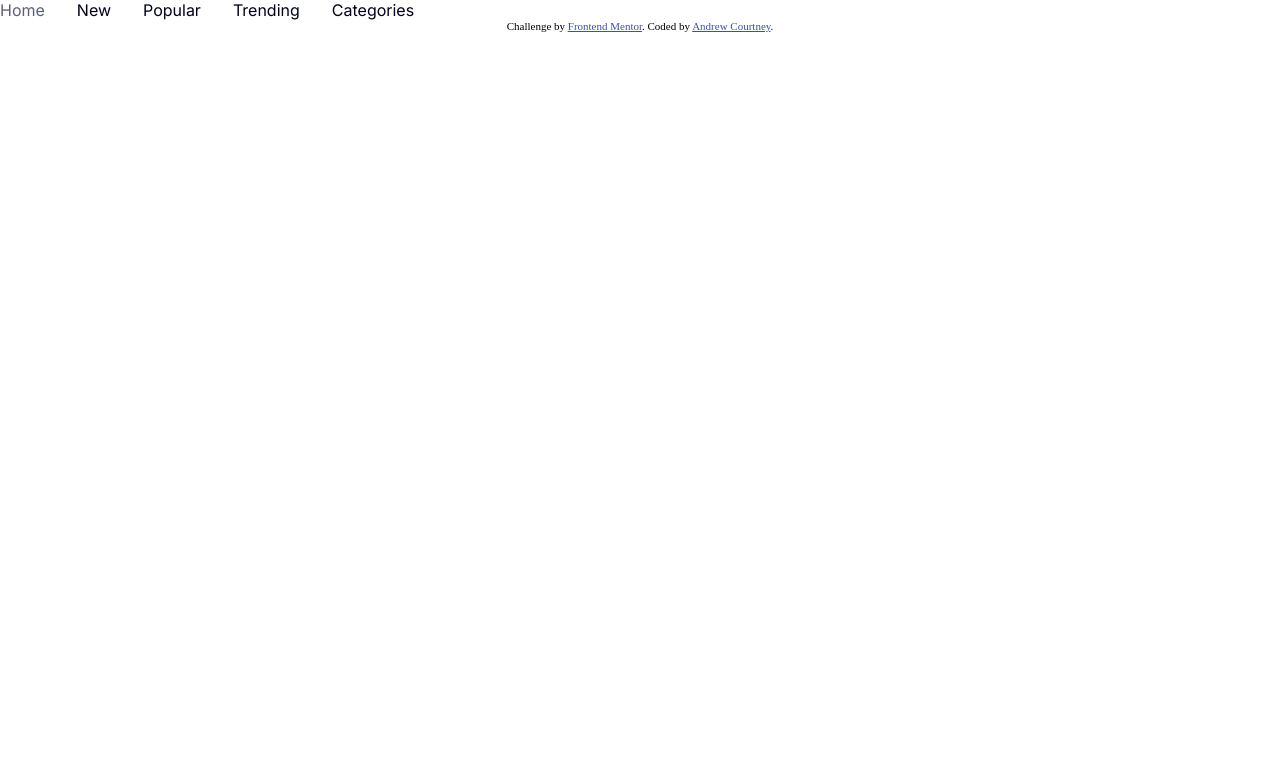
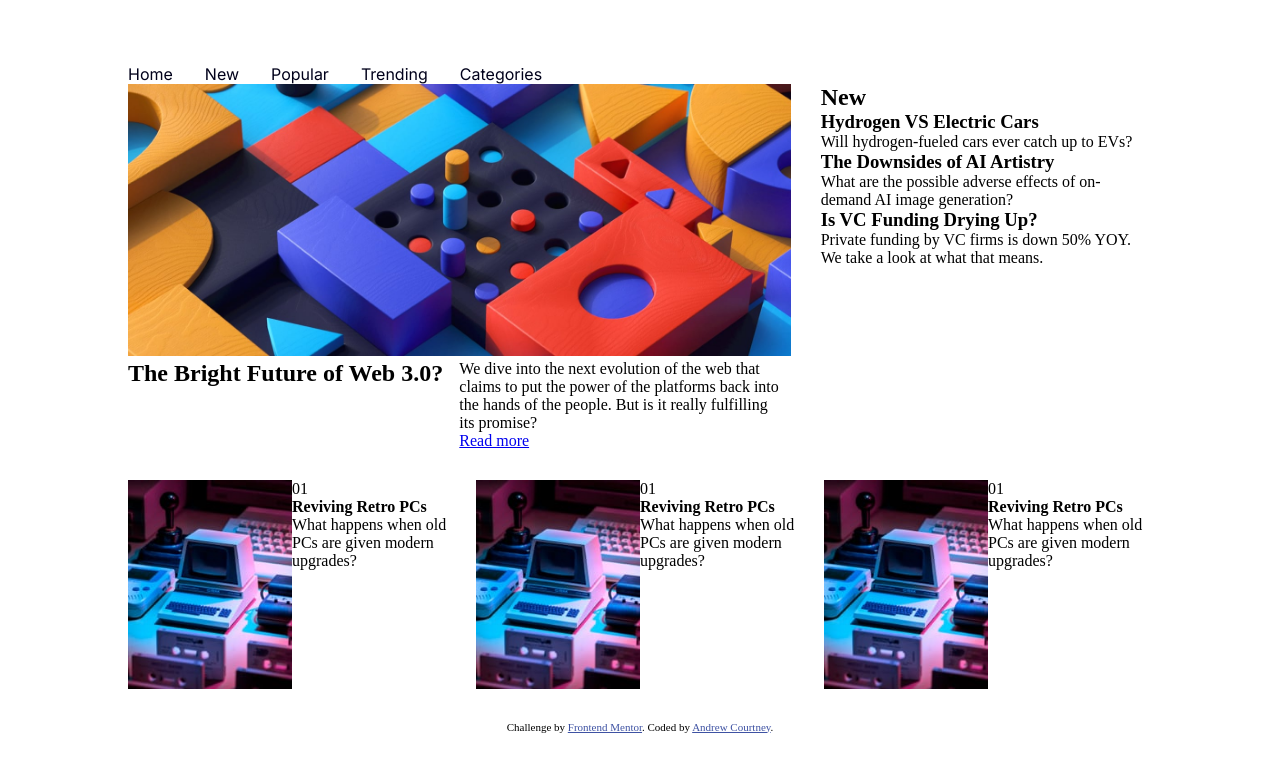
Before and after one commit to andrewcourtney/newshomepage, a plain HTML site: page index.html in a window 1280 px wide. Drawn offline with Linux system fonts and the light colour scheme.

Commit message:
build basic layout

```diff
--- a/css/newshomepage.scss
+++ b/css/newshomepage.scss
@@ -7,9 +7,20 @@ $darkBlue: hsl(240, 100%, 5%);
 
 
 
-body {}
+body {
+max-width: 80%;
+margin: 4rem auto 0 auto;
+}
 
-.visible{
+img{
+    max-width: 100%;
+}
+
+p{
+    max-width: 40ch;
+}
+
+.visible {
     visibility: visible !important;
 }
 
@@ -33,6 +44,37 @@ button.toggle {
     color: $darkGrey;
 }
 
+main {
+    display: grid;
+    grid-template-columns: 1fr 0.5fr;
+    grid-gap: 30px;
+    margin-bottom: 2rem;
+}
+
+/** START main headline **/
+.news-headline{
+    display: grid;
+    grid-template-columns: repeat(2, 1fr);
+}
+
+.news-headline__img{
+    grid-column: span 2;
+}
+/** END main headline **/
+
+/** START other stories **/
+.news-otherstories{
+    display: grid;
+    grid-template-columns: repeat(3, 1fr);
+    grid-column: span 2;
+    grid-gap: 20px;
+}
+
+.news-otherstories__card{
+    display: grid;
+    grid-template-columns: repeat(2, 1fr);
+}
+/** END other stories **/
 
 @media(max-width: 768px) {
 
--- a/index.html
+++ b/index.html
@@ -44,37 +44,77 @@
     </div>
     <!-- END Mobile-Only Navigation -->
   </header>
+  <main>
+    <article class="news-headline">
+      <div class="news-headline__img">
+        <picture>
+          <source srcset="images/image-web-3-desktop.jpg" media="(min-width: 768px)">
+          <source srcset="images/image-web-3-mobile.jpg" media="(max-width: 767px)">
+          <img src="images/image-web-3-desktop.jpg" alt="The Bright Future of Web 3.0?"
+            title="The Bright Future of Web 3.0?" />
+        </picture>
+      </div>
+      <h1>The Bright Future of Web 3.0?</h1>
+      <div>
+        <p>We dive into the next evolution of the web that claims to put the power of the platforms back into the hands
+          of
+          the people. But is it really fulfilling its promise?</p>
+        <a href="#" class="cta">Read more</a>
+      </div>
+    </article>
+    <section class="news-newstories">
+      <h2>New</h2>
+      <h3>Hydrogen VS Electric Cars</h3>
+      <p>Will hydrogen-fueled cars ever catch up to EVs?</p>
+      <h3>The Downsides of AI Artistry</h3>
+      <p>What are the possible adverse effects of on-demand AI image generation?</p>
+      <h3>Is VC Funding Drying Up?</h3>
+      <p>Private funding by VC firms is down 50% YOY. We take a look at what that means.</p>
+    </section>
+    <section class="news-otherstories">
+      <article class="news-otherstories__card">
+        <img src="images/image-retro-pcs.jpg" alt="The Bright Future of Web 3.0?"
+          title="The Bright Future of Web 3.0?" />
+        <div>
+          <p class="news-otherstories__number"></p>01
+          <h4 class="news-otherstories__headline">Reviving Retro PCs</h4>
+          <p class="news-otherstories__intro">What happens when old PCs are given modern upgrades?</p>
+        </div>
+      </article>
+      <article class="news-otherstories__card">
+        <img src="images/image-retro-pcs.jpg" alt="The Bright Future of Web 3.0?"
+          title="The Bright Future of Web 3.0?" />
+        <div>
+          <p class="news-otherstories__number"></p>01
+          <h4 class="news-otherstories__headline">Reviving Retro PCs</h4>
+          <p class="news-otherstories__intro">What happens when old PCs are given modern upgrades?</p>
+        </div>
+      </article>
+      <article class="news-otherstories__card">
+        <img src="images/image-retro-pcs.jpg" alt="The Bright Future of Web 3.0?"
+          title="The Bright Future of Web 3.0?" />
+        <div>
+          <p class="news-otherstories__number"></p>01
+          <h4 class="news-otherstories__headline">Reviving Retro PCs</h4>
+          <p class="news-otherstories__intro">What happens when old PCs are given modern upgrades?</p>
+        </div>
+      </article>
+
+      <div style="display: none;">02
+        Top 10 Laptops of 2022
+        Our best picks for various needs and budgets.
+
+        03
+        The Growth of Gaming
+        How the pandemic has sparked fresh opportunities.
+      </div>
+    </section>
+  </main>
   <div style="display:none;">
-    The Bright Future of Web 3.0?
 
-    We dive into the next evolution of the web that claims to put the power of the platforms back into the hands of the
-    people.
-    But is it really fulfilling its promise?
 
-    Read more
 
-    New
 
-    Hydrogen VS Electric Cars
-    Will hydrogen-fueled cars ever catch up to EVs?
-
-    The Downsides of AI Artistry
-    What are the possible adverse effects of on-demand AI image generation?
-
-    Is VC Funding Drying Up?
-    Private funding by VC firms is down 50% YOY. We take a look at what that means.
-
-    01
-    Reviving Retro PCs
-    What happens when old PCs are given modern upgrades?
-
-    02
-    Top 10 Laptops of 2022
-    Our best picks for various needs and budgets.
-
-    03
-    The Growth of Gaming
-    How the pandemic has sparked fresh opportunities.
   </div>
   <div class="attribution">
     Challenge by <a href="https://www.frontendmentor.io?ref=challenge" target="_blank">Frontend Mentor</a>.
```
Also changed, not shown: css/newshomepage.css, 1 other file.
